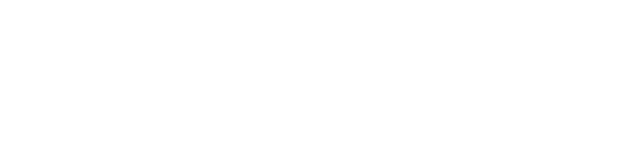
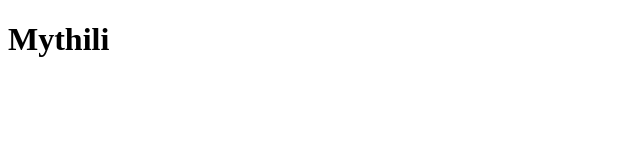
Before and after one commit to CMYTHILISREE/Project, a plain HTML site: page index.html in a window 1280 px wide. Shown: the whole page, without its empty margins (0-640 px from the left). Drawn offline with Linux system fonts and the light colour scheme.

Commit message:
Added h1

```diff
--- a/index.html
+++ b/index.html
@@ -6,6 +6,6 @@
     <title>Document</title>
 </head>
 <body>
-
+   <h1>Mythili</h1>
 </body>
 </html>
```
